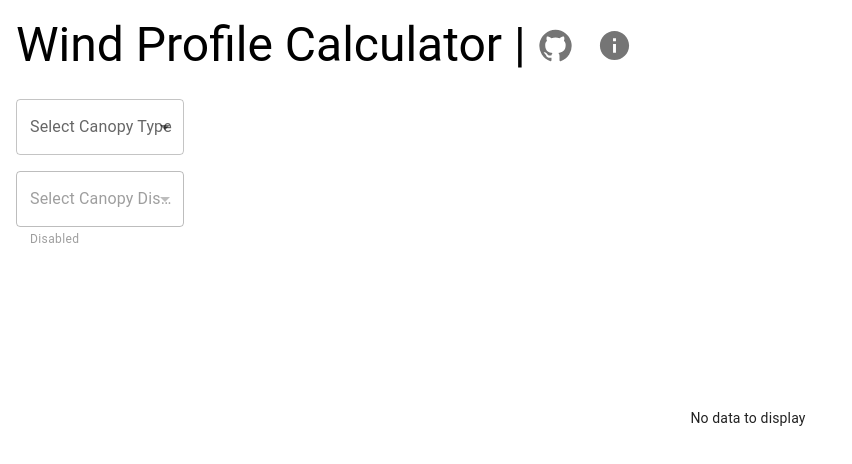
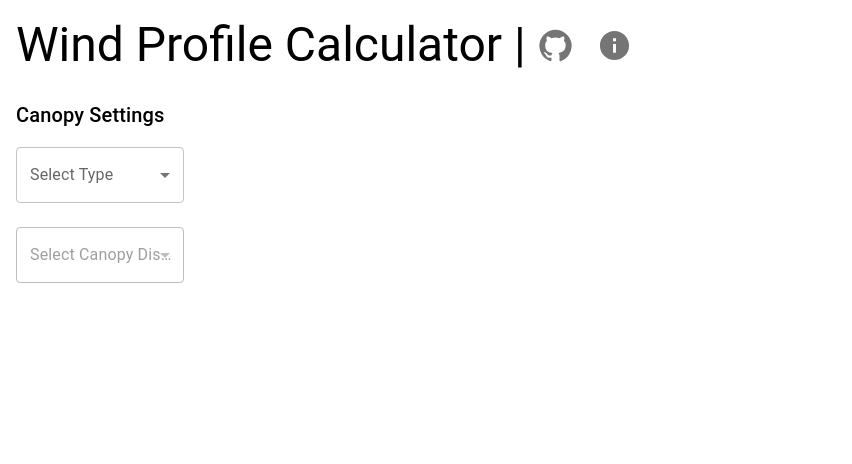
Before and after one commit to firelab/Wind-Profile-Calculator, a React (Create React App) app in the folder frontend/: page / in a window 1280 px wide. Shown: the top 464 px of the page, without its empty margins (0-852 px from the left). Built offline with nearby package versions, Linux system fonts and the light colour scheme.

Commit message:
Updated with small UI changes

```diff
--- a/frontend/src/App.tsx
+++ b/frontend/src/App.tsx
@@ -14,7 +14,7 @@ import { Box, Grid2, Typography, FormControl, InputLabel, Select, MenuItem, Form
 import { useState } from 'react';
 
 export default function App() {
-  const [chartData, setChartData] = useState({ heights: [], windSpeeds: [] });
+  const [chartData, setChartData] = useState({ heights: [], windSpeeds: [], inputHeightIndex: 0, desiredOutputHeightIndex: 0});
   const [distributionType, setDistributionType] = useState<string>('');
   const [canopyType, setCanopyType] = useState<string>('');
 
@@ -59,35 +59,37 @@ export default function App() {
       </Grid2>
       <Grid2 container spacing={6}>
         <Grid2
-          size={{ xs: 12, sm: 4, md: 2, lg: 2, xl: 2 }}
-          sx={{ display: 'flex', flexDirection: 'column', gap: 2 }}
+          size={{ xs: 12, sm: 4, md: 2, lg: 2, xl: 2}}
+          sx={{ display: 'flex', flexDirection: 'column', gap: 2}}
         >
+          <Box
+          display="flex"
+          flexDirection="column"
+          gap={3}
+        >
+          <Typography
+            variant="h6"
+            component="h2"
+            gutterBottom
+            alignSelf="flex-start"
+            sx={{ marginBottom: -1 }}
+          >
+            Canopy Settings
+          </Typography>
+
           <SelectMenu
             options={canOptions}
-            label="Select Canopy Type"
+            label="Select Type"
             onChange={handleCanopyChange}
+            disabled= {false}
           />
-
-          <FormControl disabled={canopyType !== '0'}>
-            <InputLabel id="distribution-select-label">Select Canopy Distribution</InputLabel>
-            <Select
-              labelId="distribution-select-label"
-              id="distribution-select"
-              value={distributionType}
-              label="Select Canopy Distribution"
-              onChange={(event) => handleDistributionChange(event.target.value)}
-            >
-              <MenuItem value="">
-                <em>None</em>
-              </MenuItem>
-              {distOptions.map((option) => (
-                <MenuItem key={option.value} value={option.value}>
-                  {option.label}
-                </MenuItem>
-              ))}
-            </Select>
-            {canopyType !== '0' && <FormHelperText>Disabled</FormHelperText>}
-          </FormControl>
+          <SelectMenu
+            options={distOptions}
+            label="Select Canopy Distribution"
+            onChange={handleDistributionChange}
+            disabled={canopyType !== '0'}
+          />
+          </Box>
 
           {distributionType === '0' && <UniformDistributionForm onSubmit={handleFormSubmit} />}
           {distributionType === '1' && <AsymmetricGaussianForm onSubmit={handleFormSubmit} />}
@@ -99,11 +101,11 @@ export default function App() {
         </Grid2>
 
         <Grid2
-          size={{ xs: 12, sm: 8, md: 8, lg: 10, xl: 10 }}
+          size="auto"
           sx={{ display: 'flex', flexDirection: 'column', height: '80vh', overflow: 'visible' }}
         >
           <Box sx={{ flexGrow: 1, minHeight: 0, overflow: 'visible'}}>
-            <Chart heights={chartData.heights} windSpeeds={chartData.windSpeeds} />
+            <Chart heights={chartData.heights} windSpeeds={chartData.windSpeeds} inputHeightIndex={chartData.inputHeightIndex} desiredOutputHeightIndex={chartData.desiredOutputHeightIndex} />
           </Box>
         </Grid2>
       </Grid2>
--- a/frontend/src/components/chart.tsx
+++ b/frontend/src/components/chart.tsx
@@ -3,38 +3,31 @@ import { LineChart } from '@mui/x-charts/LineChart';
 interface ChartProps {
     heights: number[];
     windSpeeds: number[];
+    inputHeightIndex: number;
+    desiredOutputHeightIndex: number;
 }
 
-export default function Chart({ heights, windSpeeds }: ChartProps) {
-    const series = [
-        {
-            data: heights.length > 0 ? heights : [], // Only show data if it exists
-            showMark: false, // Disable marks on data points
-        },
-    ];
-
-    const otherSetting = {
-        yAxis: [
-            {
-                label: 'Height [m]',        // Label for the y-axis
-                labelFontSize: 20,          // Increase font size for y-axis label
-                tickFontSize: 18,           // Increase font size for y-axis tick values (numbers)
-            }
-        ],
-        grid: { horizontal: true, vertical: true },
-    };
+export default function Chart({ heights, windSpeeds}: ChartProps) {
 
     return (
         <LineChart
             xAxis={[{
-                data: windSpeeds.length > 0 ? windSpeeds : [], // Only show data if it exists
-                label: 'Wind Speed [m/s]', // Label for the x-axis
-                labelFontSize: 20,         // Increase font size for x-axis label
-                tickFontSize: 18,          // Increase font size for x-axis tick values (numbers)
-                valueFormatter: (value) => value.toString(), // Format values as strings
+                data: windSpeeds.length > 0 ? windSpeeds : [],
+                label: 'Wind Speed [m/s]',
+                labelFontSize: 20,
+                tickFontSize: 18,
+                valueFormatter: (value) => value.toString(),
             }]}
-            series={series}
-            {...otherSetting}
+            series={[{
+                data: heights.length > 0 ? heights : [],
+                showMark: false, // We will send the indices that the height we want is at, and go from there.
+            }]}
+            yAxis={[{
+                    label: 'Height [m]',
+                    labelFontSize: 20,
+                    tickFontSize: 18,
+            }]}
+            grid={{ vertical: true, horizontal: true }}
         />
     );
 }
--- a/frontend/src/components/forms/massmanDistributionForm.tsx
+++ b/frontend/src/components/forms/massmanDistributionForm.tsx
@@ -16,6 +16,7 @@ export default function MassmanDistributionForm({ onSubmit }: { onSubmit: (data:
         numNodes: 1000,
         inputSpeed: 10.0,
         inputHeight: 6.096,
+        desiredOutputHeight: 10,
     });
 
     const handleChange = (e: React.ChangeEvent<HTMLInputElement>) => {
@@ -40,7 +41,7 @@ export default function MassmanDistributionForm({ onSubmit }: { onSubmit: (data:
         <Box
         display="flex"
         flexDirection="column"
-        gap={2}
+        gap={3}
         >
             <Typography
                 variant="h6"
@@ -49,7 +50,7 @@ export default function MassmanDistributionForm({ onSubmit }: { onSubmit: (data:
                 alignSelf="flex-start"
                 sx={{ marginBottom: -1 }}
             >
-                Form
+                Wind Profile Inputs
             </Typography>
             <TextField
                 required
@@ -65,9 +66,18 @@ export default function MassmanDistributionForm({ onSubmit }: { onSubmit: (data:
                 id="inputHeight"
                 label="Input Wind Height"
                 type="number"
-                value={formData.inputHeight}
+                value={formData.desiredOutputHeight}
                 onChange={handleChange}
                 fullWidth
+            />
+            <TextField
+              required
+                id="desiredOutputHeight"
+                label="Desired Output Height"
+              type="number"
+              value={formData.inputHeight}
+              onChange={handleChange}
+              fullWidth
             />
             <TextField
                 required
--- a/frontend/src/components/forms/triangleDistributionForm.tsx
+++ b/frontend/src/components/forms/triangleDistributionForm.tsx
@@ -17,6 +17,7 @@ export default function TriangleDistributionForm({ onSubmit }: { onSubmit: (data
         numNodes: 1000,
         inputSpeed: 10.0,
         inputHeight: 6.096,
+        desiredOutputHeight: 10,
     });
 
     const handleChange = (e: React.ChangeEvent<HTMLInputElement>) => {
@@ -41,7 +42,7 @@ export default function TriangleDistributionForm({ onSubmit }: { onSubmit: (data
         <Box
         display="flex"
         flexDirection="column"
-        gap={2}
+        gap={3}
         >
             <Typography
                 variant="h6"
@@ -50,7 +51,7 @@ export default function TriangleDistributionForm({ onSubmit }: { onSubmit: (data
                 alignSelf="flex-start"
                 sx={{ marginBottom: -1 }}
             >
-                Form
+                Wind Profile Inputs
             </Typography>
             <TextField
                 required
@@ -67,6 +68,15 @@ export default function TriangleDistributionForm({ onSubmit }: { onSubmit: (data
                 label="Input Wind Height"
                 type="number"
                 value={formData.inputHeight}
+                onChange={handleChange}
+                fullWidth
+            />
+            <TextField
+                required
+                id="desiredOutputHeight"
+                label="Desired Output Height"
+                type="number"
+                value={formData.desiredOutputHeight}
                 onChange={handleChange}
                 fullWidth
             />
--- a/frontend/src/components/forms/uniformDistributionForm.tsx
+++ b/frontend/src/components/forms/uniformDistributionForm.tsx
@@ -13,6 +13,7 @@ export default function UniformDistributionForm({ onSubmit }: { onSubmit: (data:
         numNodes: 1000,
         inputSpeed: 10.0,
         inputHeight: 6.096,
+        desiredOutputHeight: 10,
     });
 
     const handleChange = (e: React.ChangeEvent<HTMLInputElement>) => {
@@ -37,7 +38,7 @@ export default function UniformDistributionForm({ onSubmit }: { onSubmit: (data:
         <Box
         display="flex"
         flexDirection="column"
-        gap={2}
+        gap={3}
         >
         <Typography
             variant="h6"
@@ -46,7 +47,7 @@ export default function UniformDistributionForm({ onSubmit }: { onSubmit: (data:
             alignSelf="flex-start"
             sx={{ marginBottom: -1 }}
         >
-            Form
+            Wind Profile Inputs
         </Typography>
             <TextField
                 required
@@ -63,6 +64,15 @@ export default function UniformDistributionForm({ onSubmit }: { onSubmit: (data:
                 label="Input Wind Height"
                 type="number"
                 value={formData.inputHeight}
+                onChange={handleChange}
+                fullWidth
+            />
+            <TextField
+                required
+                id="desiredOutputHeight"
+                label="Desired Output Height"
+                type="number"
+                value={formData.desiredOutputHeight}
                 onChange={handleChange}
                 fullWidth
             />
--- a/frontend/src/components/select.tsx
+++ b/frontend/src/components/select.tsx
@@ -5,9 +5,10 @@ interface SelectMenuProps {
   options: { value: string; label: string }[]; // Array of option objects with value and label
   label: string; // Label for the select input
   onChange: (value: string) => void; // Prop to handle value changes
+  disabled: boolean;
 }
 
-const SelectMenu: React.FC<SelectMenuProps> = ({ options, label, onChange }) => {
+const SelectMenu: React.FC<SelectMenuProps> = ({ options, label, onChange, disabled }) => {
   const [selectedValue, setSelectedValue] = useState<string>(''); // State to hold the selected value
 
   const handleChange = (event: SelectChangeEvent) => {
@@ -17,13 +18,14 @@ const SelectMenu: React.FC<SelectMenuProps> = ({ options, label, onChange }) =>
   };
 
   return (
-    <FormControl>
+    <FormControl disabled={disabled}>
       <InputLabel id="select-label">{label}</InputLabel>
       <Select
         labelId="select-label"
         value={selectedValue}
         label={label}
         onChange={handleChange} // Attach onChange handler
+        disabled={disabled}
       >
         {options.map((option) => (
           <MenuItem key={option.value} value={option.value}>
```
Also changed, not shown: frontend/src/components/forms/asymmetricGaussianForm.tsx (+19 -2 lines), frontend/src/components/forms/logProfileForm.tsx (+13 -12 lines), frontend/src/components/forms/normalDistributionForm.tsx (+13 -3 lines), 1 other file (tests, documents, lock files or other folders).
